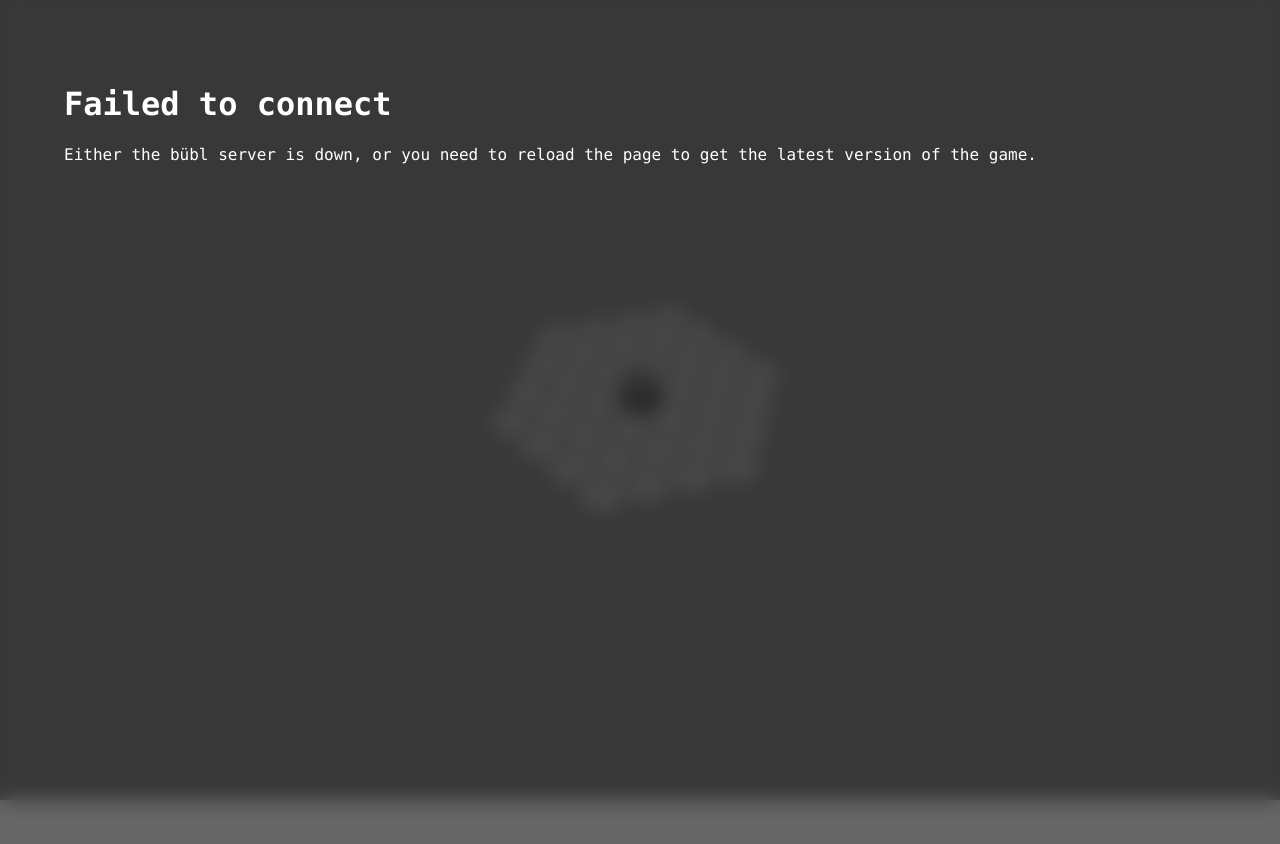
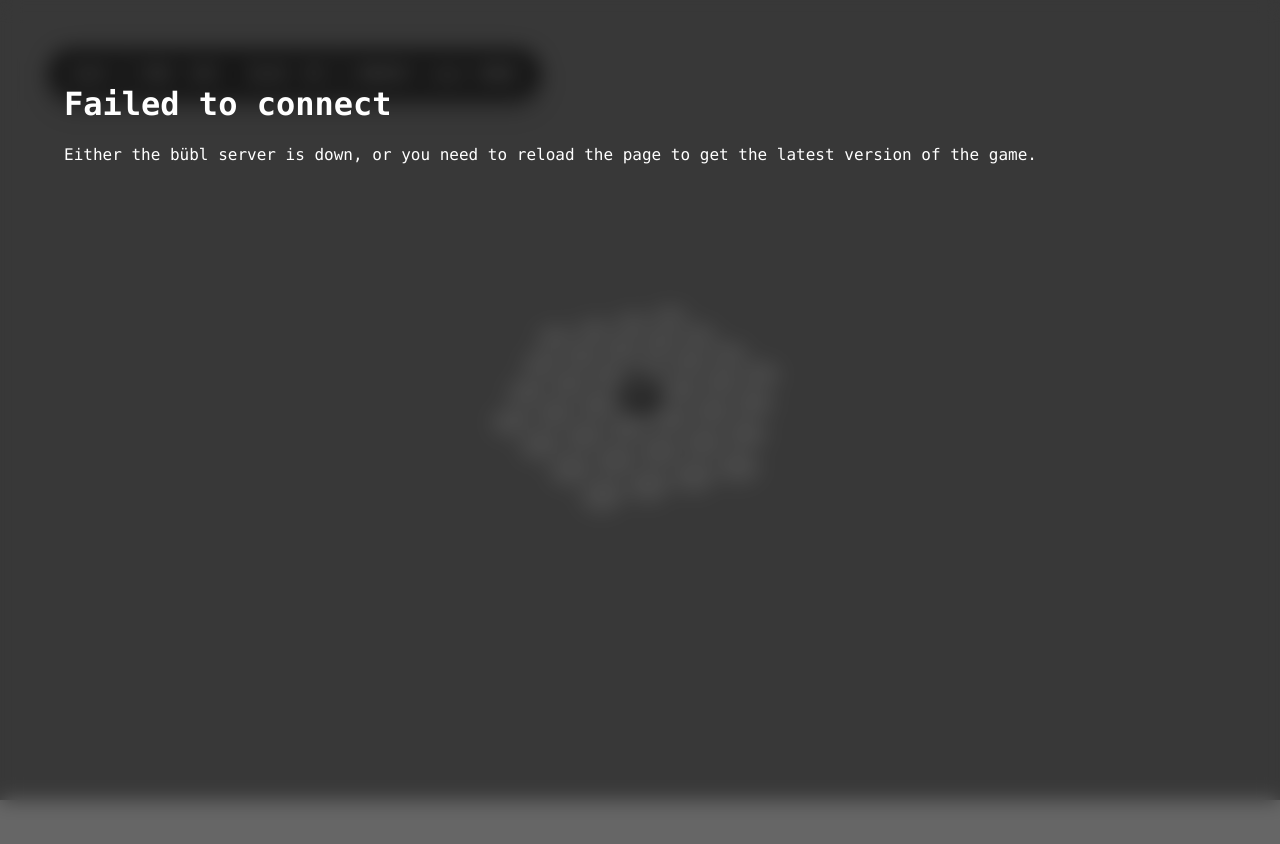
Before and after one commit to uggj25g/bubl, a website built with Vite: page fe/index.html in a window 1280 px wide. Shown: the top 844 px of the page. Built offline with nearby package versions, Linux system fonts and the light colour scheme; no server answers.

Commit message:
chore(fe): hud scaffold

```diff
--- a/fe/index.html
+++ b/fe/index.html
@@ -7,7 +7,24 @@
     <title>Play bübl</title>
   </head>
   <body>
-    <div id="scene"></div>
+    <div id="game">
+      <div id="scene"></div>
+      <div id="hud">
+        <p class="hud-item">bübl</p>
+        <div class="hud-divider"></div>
+        <p class="hud-item">RED</p>
+        <div class="hud-space-sm"></div>
+        <p class="hud-item">420</p>
+        <div class="hud-space-lg"></div>
+        <p class="hud-item">BLUE</p>
+        <div class="hud-space-sm"></div>
+        <p class="hud-item">69</p>
+        <div class="hud-divider"></div>
+        <p class="hud-item">ENERGY</p>
+        <div class="hud-space-sm"></div>
+        <p class="hud-item">over 9000</p>
+      </div>
+    </div>
     <script type="module" src="/src/main.ts"></script>
     <div id="connectui">
       <div id="connecting_state">
--- a/fe/src/style.css
+++ b/fe/src/style.css
@@ -5,7 +5,15 @@
 body {
   margin: 0;
 }
-canvas {
+
+
+#scene {
+  position: absolute;
+  width: 100%;
+  height: 100%;
+}
+
+#game {
   position: absolute;
   top: 0;
   left: 0;
@@ -24,3 +32,48 @@ canvas {
   padding: 4rem;
   color: white;
 }
+
+#hud {
+  position: absolute;
+  display: flex;
+  align-items: center;
+  height: 3rem;
+  margin: 3rem;
+  padding: 0.1rem 1.5rem;
+  border-radius: 1.5rem;
+  -webkit-box-shadow: 0px 10px 20px -5px rgba(0,0,0,0.4);
+  -moz-box-shadow: 0px 10px 20px -5px rgba(0,0,0,0.4);
+  box-shadow: 0px 10px 20px -5px rgba(0,0,0,0.4);
+  background-color: rgba(0, 0, 0, 60%);
+  backdrop-filter: blur(8px);
+  color: white;
+}
+
+.hud-item {
+  margin: 0;
+  padding: 0;
+  display: inline;
+  flex: none;
+}
+
+.hud-divider {
+  margin-left: 1rem;
+  margin-right: 1rem;
+  width: 1px;
+  height: 2rem;
+  background-color: white;
+  display: inline;
+  flex: none;
+}
+
+.hud-space-sm {
+  width: 1rem;
+  display: inline;
+  flex: none;
+}
+
+.hud-space-lg {
+  width: 2rem;
+  display: inline;
+  flex: none;
+}
```
